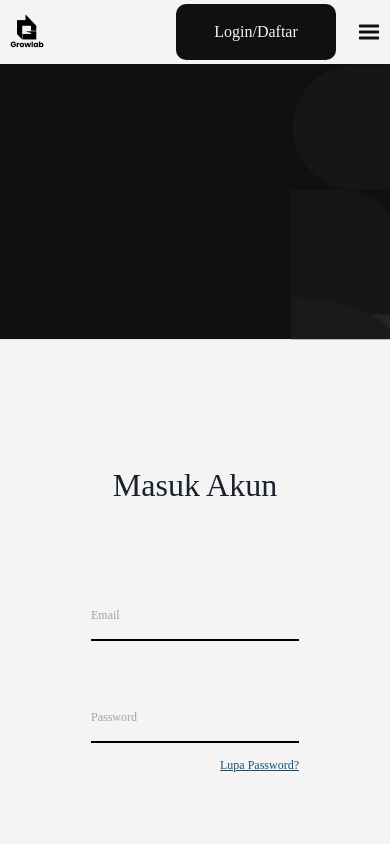
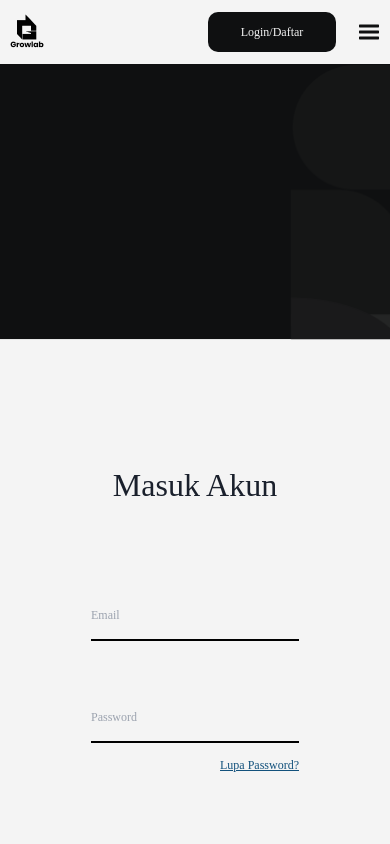
Before and after one commit to akgeninov/PROJECT, a React (Create React App) app in the folder client/: page /login in a window 390 px wide. Shown: the top 844 px of the page. Built offline with nearby package versions, Linux system fonts and the light colour scheme.

Commit message:
profile page not yet done

```diff
--- a/client/src/components/change-password/MainSection.jsx
+++ b/client/src/components/change-password/MainSection.jsx
@@ -43,7 +43,7 @@ function MainSection() {
       Swal.fire({
         position: "center",
         icon: "success",
-        title: response.data.message,
+        title: response.data.message || "success",
         showConfirmButton: false,
         timer: 1500,
       });
@@ -93,7 +93,7 @@ function MainSection() {
             />
           </div>
 
-          {errors.PASSWORD && (
+          {errors.OLD_PASSWORD && (
             <p className=" text-red-500 text-[12px] md:text-[18px] font-medium leading-[24px]">{`${errors.OLD_PASSWORD.message}`}</p>
           )}
         </div>
--- a/client/src/components/global-component/navbar/Navbar.jsx
+++ b/client/src/components/global-component/navbar/Navbar.jsx
@@ -400,10 +400,13 @@ function Navbar() {
             />
           ) : (
             <div onClick={() => navigate("/login")}>
-              <ButtonBlack500
-                WIDTH={"w-[160px]"}
-                TEXT_BUTTON={"Login/Daftar"}
-              />
+              <button
+                className={`flex mx-[5px] sm:mx-0 w-[103px] px-[64px] py-[8px] justify-center items-center bg-black500 hover:bg-whiteSmoke800 rounded-[10px]`}
+              >
+                <p className="text-whiteSmoke500 shrink-0 font-medium text-[12px] leading-[24px]">
+                  Login/Daftar
+                </p>
+              </button>
             </div>
           )}
 
--- a/client/src/components/info-lain/main-section/MainSection.jsx
+++ b/client/src/components/info-lain/main-section/MainSection.jsx
@@ -97,7 +97,7 @@ function MainSection() {
         </div>
       </div>
 
-      <div className="w-full flex flex-col gap-[15px]">
+      <div className="w-full flex flex-col gap-[15px] mb-[107px]">
         <div className="flex items-center gap-[20px]">
           <div className="w-[48px] h-[48px] flex items-center justify-center">
             <img
```
